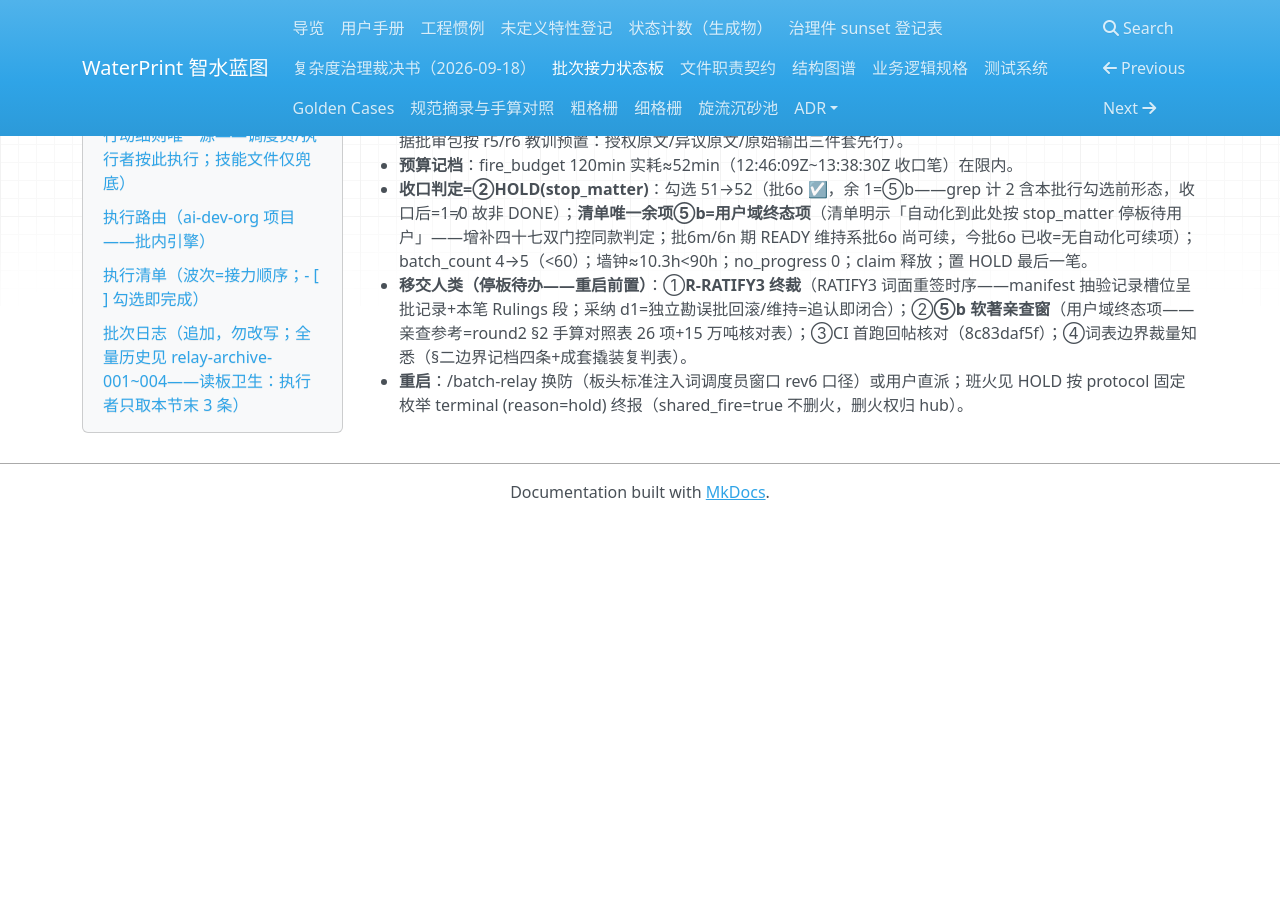
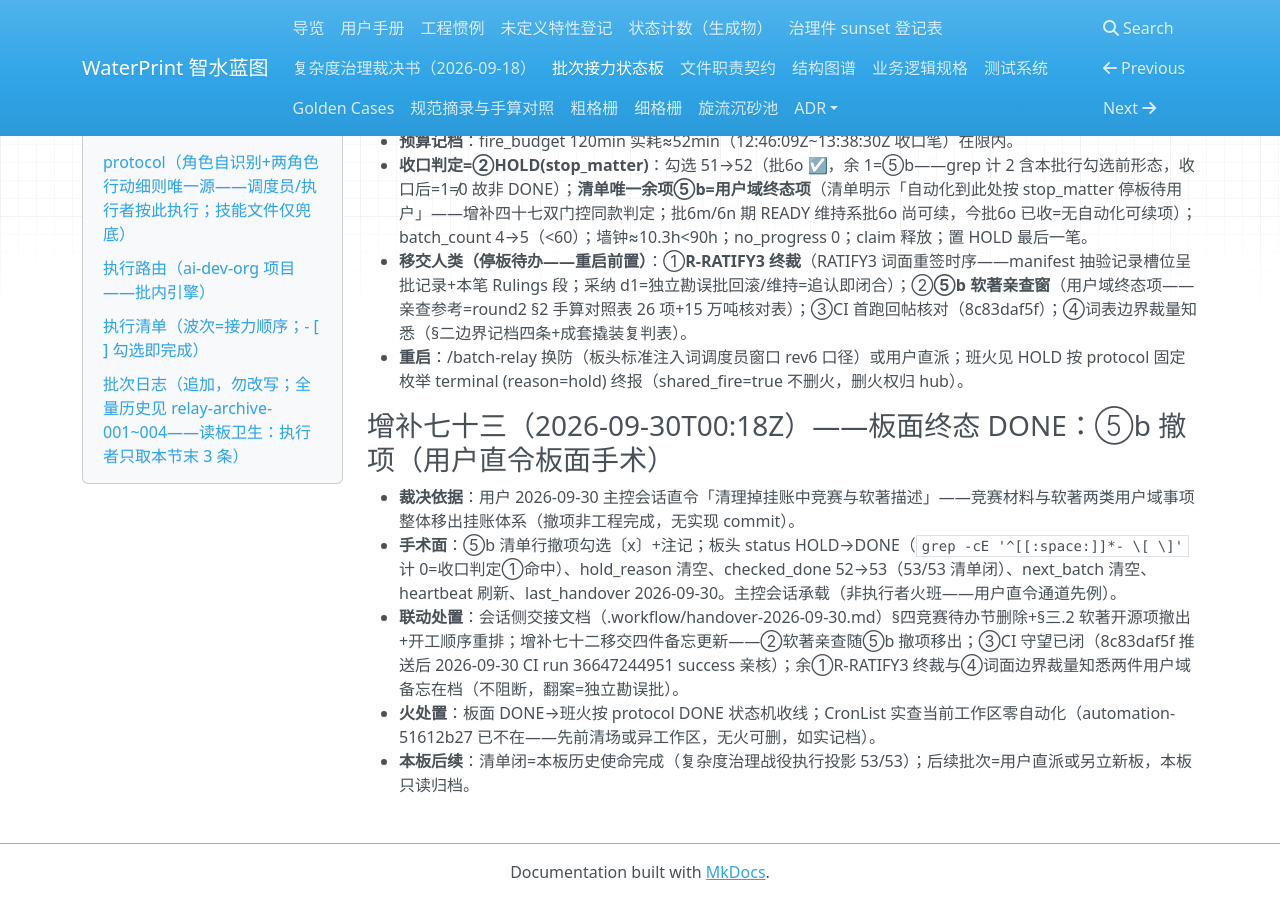
Before and after one commit to yyx20040712/waterprint, an MkDocs documentation site: the page built from docs/handoff/relay.md, in a window 1280 px wide and 900 px high, scrolled down 34791 px. Built offline with MkDocs 1.6.1, drawn with Linux system fonts in a browser that asks for light colours; nearby versions of some CDN libraries; before the commit the page ends 35311 px from its top, so only the background shows below that; some of the changed text lies outside the part shown.

Commit message:
板面终态 DONE（增补七十三）：按用户裁决将软著与竞赛事项撤出挂账体系——⑤b 撤项勾选、HOLD 清空、清单 53/53 闭
用户 2026-09-30 直令「清理掉挂账中竞赛与软著描述」：⑤b 软著亲查窗撤项
（撤项非工程完成，注记在行）；status HOLD(stop_matter)→DONE（未勾选计数
0=收口判定①）；hold_reason/next_batch 清空；checked_done 52→53。增补
七十二移交四件更新：软著亲查随撤项移出、CI 守望已闭（8c83daf5f 推送后
run 36647244951 success 亲核）、余 R-RATIFY3 终裁与词面裁量知悉两件用户
域备忘在档。火处置=CronList 实查零自动化如实记档。本板复杂度治理战役
执行投影使命完成，后续批次=用户直派或另立新板。

会话侧联动（.workflow 不入库）：交接文档竞赛待办节删除+软著开源项撤出。

```diff
--- a/docs/handoff/relay.md
+++ b/docs/handoff/relay.md
@@ -12,7 +12,7 @@
 > - 调度员窗口（迁火/接任用，工作区不限；布火为重活允许载技能，此后每班只读板）：「接任交接：你是 E:\class\智水蓝图\waterprint\docs\handoff\relay.md 的当班 hub 总调度员——读板头+protocol 段（现行 rev）→ 按 batch-relay 技能 references/ops-manual.md 换防协议迁火并回填 automation_id → 提交推送 → 随即按 protocol 段开批通道 rev5（CreateWorkflow saved batch-relay-executor）发布执行者并原子写 last_dispatch_utc+workflow_run_id → 此后每班火只读板调度，禁执行禁重活禁载技能」
 > - 执行者窗口（手动兜底发布用；常规发布=执行工作流子代理，无需此窗）：「基于 E:\class\智水蓝图\waterprint\docs\handoff\relay.md 交接文档继续开发——读板（板头字段区+protocol 段+执行路由+执行清单+批次日志末 3 条）按 protocol 段执行者条款认领并执行本批；组织主干优先 Skill 加载 ai-dev-org，无 Skill 工具则直接读工作区根 AGENTS.md 与 .zcode/org-ledger.jsonl 等价替代；板 protocol 段缺失/预检失败才加载技能 batch-relay 兜底。无人值守：不等待人工答疑，用户域阻塞按停止事由 HOLD(stop_matter) 收口。工作区根 E:\class\智水蓝图\waterprint，相对路径以此为基。禁止创建任何新自动化。」
 
-- status: HOLD <!-- 2026-09-29T13:38:30Z 批6o 收口 HOLD(stop_matter)（增补七十二——清单唯一余项⑤b=用户域终态项停板待用户；R-RATIFY3 词面重签时序呈终裁）；实现 1 commit 8c83daf5f〔HUMAN-LOCK〕已推送 -->
+- status: DONE <!-- 2026-09-30T00:18Z 板面终态 DONE（增补七十三）：用户裁决「清理挂账中竞赛与软著描述」→⑤b 撤项勾选（撤项非工程完成），`grep -cE '^[[:space:]]*- \[ \]'` 计 0=收口判定①命中；旧值 HOLD（2026-09-29T13:38:30Z 批6o stop_matter） -->
 - automation_id: automation-51612b27-4593-49de-bcbb-2cecf1a03e0a <!-- 2026-09-29 二次换防迁火回填（*/20 节律维持——用户显式再启接任交接）；旧值 automation-a23ac2a7…（10 班轮转后 paused 清场删除——批6i/6j 两批经此火发布） -->
 - shared_fire: true
 - plan: docs/handoff/relay.md#执行清单（自含清单，收口 grep 本文件 `- [ ]` 计余量）
@@ -20,11 +20,11 @@
 - poll_interval_min: 20 <!-- 2026-09-26 用户直令节律调整 10→20（有效班=发布后 40/60/80…min）；旧值 10 -->
 - fire_budget_min: 120
 - last_dispatch: 2026-09-19T11:14:24+08:00
-- heartbeat_utc: 2026-09-29T13:38:30Z <!-- 2026-09-29T13:38:30Z 批6o 收口终刷（HOLD 置位=最后一笔） -->
+- heartbeat_utc: 2026-09-30T00:18:51Z <!-- 2026-09-30T00:18Z DONE 置位笔（增补七十三——主控会话用户直令板面手术）；旧值 2026-09-29T13:38:30Z（批6o 收口终刷） -->
 - claim: - <!-- 2026-09-29T13:38:30Z 批6o 收口释放（executor-b6o-20260929T1246Z） -->
 - no_progress_count: 0 <!-- 2026-09-25 新排程重置（原 1=B4-5 用户门控非系统性卡死） -->
 - checked_total: 53 <!-- 2026-09-26 增补五十六：+1=批6o 词表标准化立项（用户 H 裁决）；旧值 52 -->
-- checked_done: 52 <!-- 2026-09-29T13:38:30Z 批6o 收口 51→52（增补七十二） -->
+- checked_done: 53 <!-- 2026-09-30T00:18Z ⑤b 撤项勾选 52→53（增补七十三——用户裁决撤项非工程完成，53/53 清单闭）；旧值 52（2026-09-29T13:38:30Z 批6o 收口） -->
 - protocol_rev: 6 <!-- 2026-09-26 换防升版 rev5→6（执行指令锚根批=现行：仓根锚定纪律+执行指令行参数化+开批通道标签去 rev 化）；旧值 5 -->
 - last_dispatch_utc: 2026-09-29T12:41:26.452Z <!-- 2026-09-29 批6o 首班发布成立（回读=run dwfrun-97a0bb2e-b59e-42b8-8169-e38a8349b802 running+执行者子代理 executing）；旧值 2026-09-29T10:02:21.624Z（批6n 首班） -->
 - workflow_run_id: dwfrun-97a0bb2e-b59e-42b8-8169-e38a8349b802 <!-- 批6o 首班执行工作流（设备单价词表标准化数据批——增补六十二③口径：单体设备类用「台」、散件布设类用「套」逐条裁量+RATIFY3 批准面重签+词表面/镜像测试随录；批6n CI 守望随批核对〔红则本批回炉〕） -->
@@ -32,11 +32,11 @@
 - batch_count: 5 <!-- 2026-09-29T13:38:30Z 批6o 收口 4→5；旧值 4（批6n） -->
 - max_batches: 60
 - max_wall_hours: 90
-- hold_reason: stop_matter <!-- 2026-09-29T13:38:30Z 批6o 收口置位：清单唯一余项⑤b=用户域终态项（清单明示停板待用户——增补四十七双门控同款）+R-RATIFY3 呈终裁+CI 首跑回帖守望；旧值=-（增补四十八清空） -->
-- last_handover: 2026-09-29
+- hold_reason: - <!-- 2026-09-30T00:18Z 增补七十三清空（⑤b 撤项后无停止事由）；旧值 stop_matter（2026-09-29T13:38:30Z 批6o 置位：⑤b 用户域终态项+R-RATIFY3 呈终裁+CI 守望） -->
+- last_handover: 2026-09-30
 - claimed_by: -
 - claimed_at: -
-- next_batch: ⑤b 软著（用户域终态项——批6o 后清单余 1 项全用户门控停板待用户亲查；重启=用户亲查/裁决后 /batch-relay 换防或直派——移交待办四件见增补七十二）
+- next_batch: - <!-- 2026-09-30T00:18Z 增补七十三清空（板面 DONE 清单闭——后续批次=用户直派或另立新板；增补七十二移交四件中②软著亲查随⑤b 撤项移出挂账，①R-RATIFY3/③CI 守望〔8c83daf5f CI 已绿——本主控会话 2026-09-30 run 36647244951 核对，四件仅余 R-RATIFY3 与④词面裁量知悉两件用户域备忘〕）；旧值=⑤b 软著用户域终态项 -->
 
 ## protocol（角色自识别+两角色行动细则唯一源——调度员/执行者按此执行；技能文件仅兜底）
 - 本板 protocol_rev=6；rev5/4/3/2/1 存量板读法向下兼容（rev0 无此行读旧字段名 last_dispatch，仅警告不阻断），换防时迁移至现行 rev。
@@ -139,7 +139,7 @@
 - [x] 批2c｜gwp_ch4 27.0 呈批件制备（backend-calc-complete——factors.yaml 改值 diff+golden 五工况期望值重算草案+锁面工序 README；**制备批不实装不提交**——golden 重录涉 core/tests 锁面须人类随批落地，呈批件齐即收口转用户）
 - [x] 批3a｜几何域数值检索起草（backend-calc-complete 批3 前半——**2026-09-26 起草收口〔增补四十六〕**：数值单 15 条+追认单呈用户〔入口流量上界/池长上限/曝气密度/AAO·CASS 尺度告警/池数档〕逐条带出处+证据分级，卷宗 b3a-research.md §七 追认单签字后批3b 开工）
 - [x] 批3b｜几何域拒数据包实装（backend-calc-complete 批3 后半——**追认已签 2026-09-26（全部追认——D-2 案乙维持现值+口径注记/B-6 宽带并集）**：constraint_kb 几何条目+入口流量上界+params_guard range 执法面）
-- [ ] ⑤b｜软著（B4-5 拆项——用户亲查窗，**用户域终态项**：自动化到此处按 stop_matter 停板待用户；亲查参考=round2 §2 手算对照表 26 项全吻合+15 万吨核对表）
+- [x] ⑤b｜软著（B4-5 拆项——用户亲查窗，**用户域终态项**：自动化到此处按 stop_matter 停板待用户；亲查参考=round2 §2 手算对照表 26 项全吻合+15 万吨核对表）<!-- 2026-09-30T00:18Z 撤项勾选（增补七十三）：用户裁决「清理挂账中竞赛与软著描述」——软著/竞赛事项移出挂账体系，撤项非工程完成；亲查窗不再为板面阻断项 -->
 
 ### 第六波·全局收尾（2026-09-26 全局规划上板——增补四十九；单源工单=.workflow/backend-calc-complete/wave6-master-plan.md；用户指令「全部安排上+新会话 batch 技能连续开工」——预授权口径见执行路由新增段）
 
@@ -481,3 +481,11 @@
 - **收口判定=②HOLD(stop_matter)**：勾选 51→52（批6o ☑，余 1=⑤b——grep 计 2 含本批行勾选前形态，收口后=1≠0 故非 DONE）；**清单唯一余项⑤b=用户域终态项**（清单明示「自动化到此处按 stop_matter 停板待用户」——增补四十七双门控同款判定；批6m/6n 期 READY 维持系批6o 尚可续，今批6o 已收=无自动化可续项）；batch_count 4→5（<60）；墙钟≈10.3h<90h；no_progress 0；claim 释放；置 HOLD 最后一笔。
 - **移交人类（停板待办——重启前置）**：①**R-RATIFY3 终裁**（RATIFY3 词面重签时序——manifest 抽验记录槽位呈批记录+本笔 Rulings 段；采纳 d1=独立勘误批回滚/维持=追认即闭合）；②**⑤b 软著亲查窗**（用户域终态项——亲查参考=round2 §2 手算对照表 26 项+15 万吨核对表）；③CI 首跑回帖核对（8c83daf5f）；④词表边界裁量知悉（§二边界记档四条+成套撬装复判表）。
 - **重启**：/batch-relay 换防（板头标准注入词调度员窗口 rev6 口径）或用户直派；班火见 HOLD 按 protocol 固定枚举 terminal (reason=hold) 终报（shared_fire=true 不删火，删火权归 hub）。
+
+### 增补七十三（2026-09-30T00:18Z）——板面终态 DONE：⑤b 撤项（用户直令板面手术）
+
+- **裁决依据**：用户 2026-09-30 主控会话直令「清理掉挂账中竞赛与软著描述」——竞赛材料与软著两类用户域事项整体移出挂账体系（撤项非工程完成，无实现 commit）。
+- **手术面**：⑤b 清单行撤项勾选〔x〕+注记；板头 status HOLD→DONE（`grep -cE '^[[:space:]]*- \[ \]'` 计 0=收口判定①命中）、hold_reason 清空、checked_done 52→53（53/53 清单闭）、next_batch 清空、heartbeat 刷新、last_handover 2026-09-30。主控会话承载（非执行者火班——用户直令通道先例）。
+- **联动处置**：会话侧交接文档（.workflow/handover-2026-09-30.md）§四竞赛待办节删除+§三.2 软著开源项撤出+开工顺序重排；增补七十二移交四件备忘更新——②软著亲查随⑤b 撤项移出；③CI 守望已闭（8c83daf5f 推送后 2026-09-30 CI run 36647244951 success 亲核）；余①R-RATIFY3 终裁与④词面边界裁量知悉两件用户域备忘在档（不阻断，翻案=独立勘误批）。
+- **火处置**：板面 DONE→班火按 protocol DONE 状态机收线；CronList 实查当前工作区零自动化（automation-51612b27 已不在——先前清场或异工作区，无火可删，如实记档）。
+- **本板后续**：清单闭=本板历史使命完成（复杂度治理战役执行投影 53/53）；后续批次=用户直派或另立新板，本板只读归档。
```
